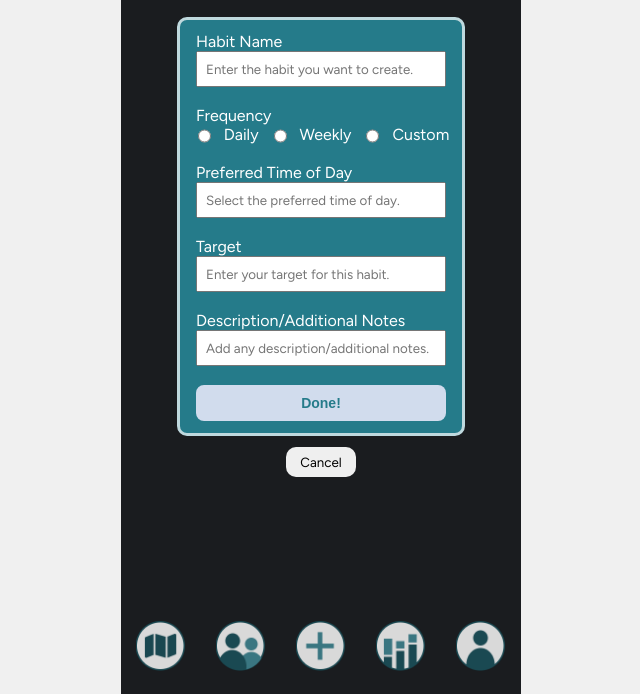
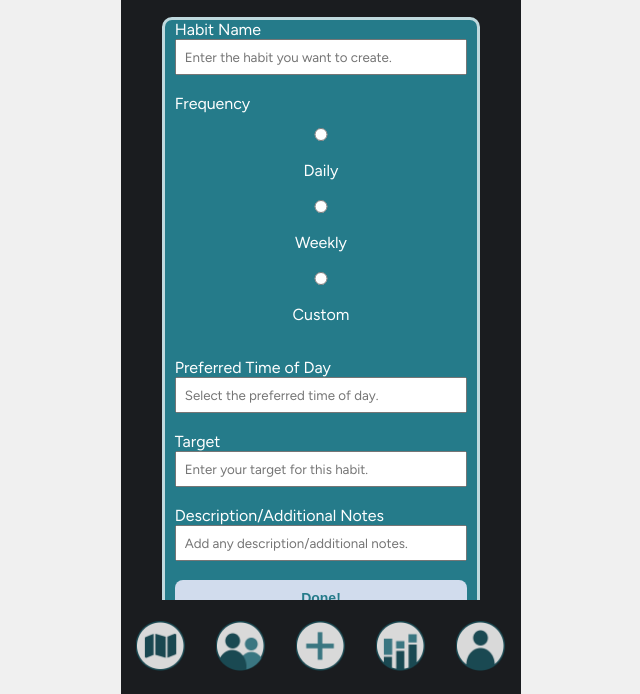
Before and after one commit to tcdanielh/fishbone, a plain HTML site: page code/habits/addhabits.html in a window 1280 px wide. Shown: the part 106-800 px from the top of the page, without its empty margins (319-959 px from the left). Drawn offline with nearby package versions, Linux system fonts and the light colour scheme.

Commit message:
Update addhabits.html

```diff
--- a/code/habits/addhabits.html
+++ b/code/habits/addhabits.html
@@ -19,6 +19,54 @@
 
     <link rel="stylesheet" type="text/css" href="habits.css" />
     <link rel="stylesheet" href="../main.css">
+
+    <style>
+      /* Kill horizontal scrolling everywhere */
+      html, body {
+        margin: 0;
+        padding: 0;
+        height: 100%;
+        overflow-x: hidden;
+      }
+
+      /* Make the phone container fluid and clip overflows */
+      #mobile {
+        width: 100%;
+        max-width: 400px;
+        min-height: 100vh;
+        margin: 0 auto;
+        box-sizing: border-box;
+        padding: 20px 0 60px;  /* leave room for navbar */
+        overflow-x: hidden;
+        display: flex;
+        flex-direction: column;
+      }
+
+      /* Ensure the inner form never overflows */
+      #Add-Habit {
+        width: 100%;
+        padding: 0 10px;
+        box-sizing: border-box;
+        flex: 1 1 auto;
+      }
+
+      /* Make the frequency buttons wrap on small screens */
+      #freq-btn {
+        display: flex !important;
+        flex-wrap: wrap !important;
+        justify-content: space-between !important;
+        width: 100% !important;
+        box-sizing: border-box !important;
+        margin: 10px 0;
+      }
+      #freq-btn input[type="radio"],
+      #freq-btn label {
+        flex: 1 1 auto !important;
+        margin: 5px !important;
+        min-width: 0;             /* allow shrinking */
+        text-align: center;       /* center the labels */
+      }
+    </style>
 </head>
 
 <body>
```
